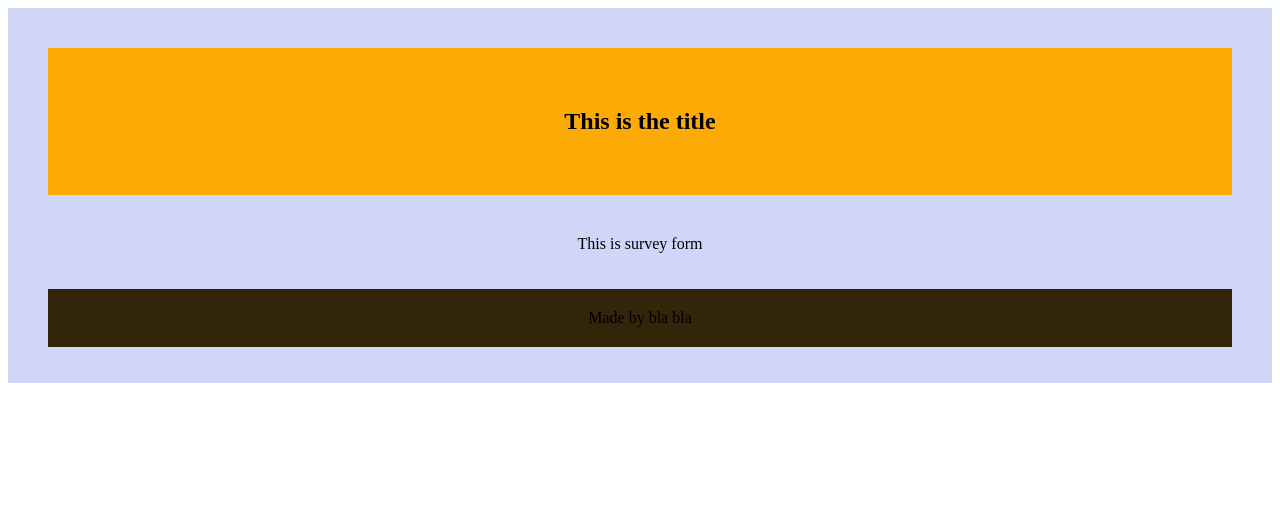
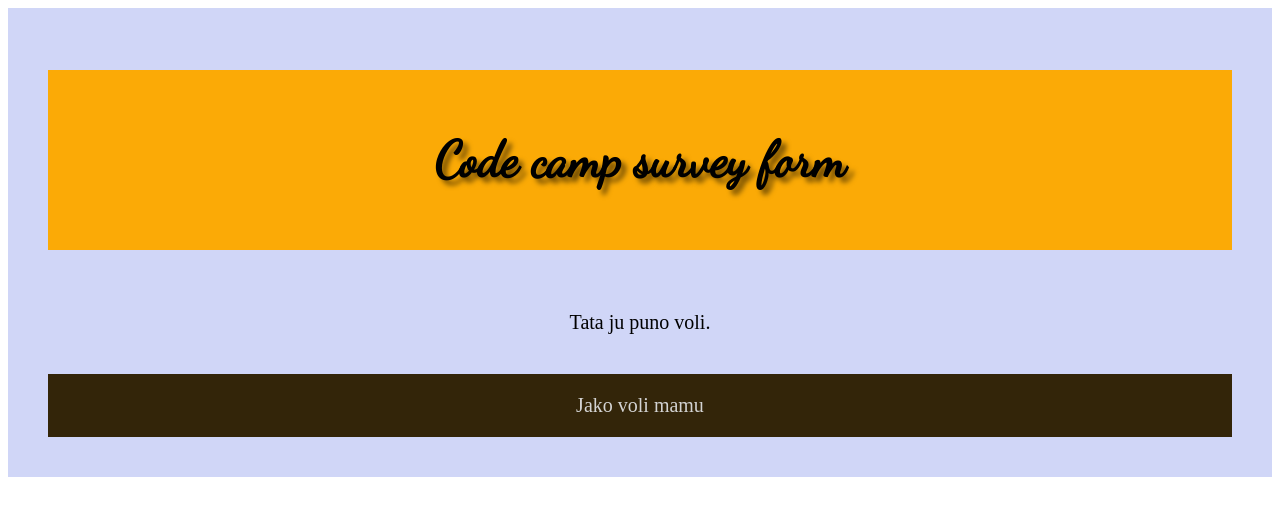
Before and after one commit to DariousVex/survey_form, a plain HTML site: page index.html in a window 1280 px wide. Drawn offline with Linux system fonts and the light colour scheme.

Commit message:
New play.

```diff
--- a/css/styles.css
+++ b/css/styles.css
@@ -8,6 +8,9 @@
 	border-style: none;
 	background-color: #FBAA06;
 	padding: 60px 40px 60px 40px;
+	font-family: 'Dancing Script', cursive;
+	font-size: 50px;
+	text-shadow: 5px 5px 5px rgba(0, 0, 0, 0.5);
 	text-align: center;
 }
 
@@ -15,6 +18,7 @@
 	border-style: none;
 	padding: 20px 40px 20px 40px;
 	text-align: center;
+	font-size: 20px;
 }
 
 .footer-box{
@@ -22,4 +26,14 @@
 	background-color: #332509;
 	padding: 20px 40px 20px 40px;
 	text-align: center;
+	font-size: 20px;
 }
+
+.text-shadow{
+	font-size: 50px;
+	text-shadow: 5px 5px 5px rgba(0, 0, 0, 0.5);
+{
+
+.text-gray{
+	color: gray;
+}
--- a/index.html
+++ b/index.html
@@ -5,15 +5,18 @@
 	<head>
 		<meta charset = "utf-8">
 		<link href="/css/styles.css" rel="stylesheet">
+		<link rel="preconnect" href="https://fonts.googleapis.com">
+		<link rel="preconnect" href="https://fonts.gstatic.com" crossorigin>
+		<link href="https://fonts.googleapis.com/css2?family=Dancing+Script&display=swap" rel="stylesheet">
 		<title id="title"> Survey form </title>
 
 	</head>
 
 	<body>
 		<div class="box">
-			<h2 class="title-box"> This is the title</h2>
-			<p class="survey-box"> This is survey form</p>
-			<p class="footer-box"> Made by bla bla</p>
+			<h2 class="title-box "> Code camp survey form</h2>
+			<p class="survey-box"> Tata ju puno voli.</p>
+			<p style="color: lightgray" class="footer-box"> Jako voli mamu</p>
 		</div>
 
 	</body>
```
